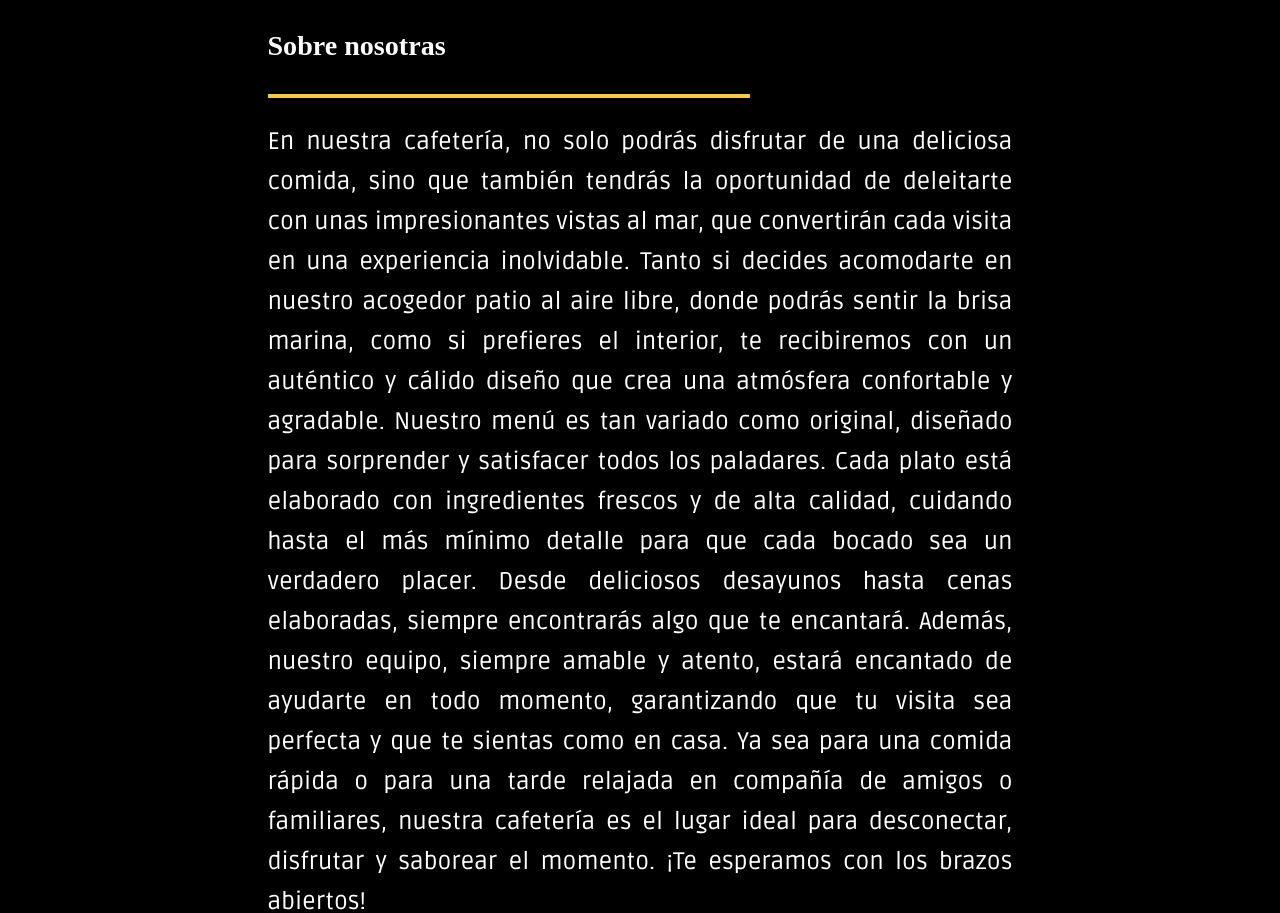
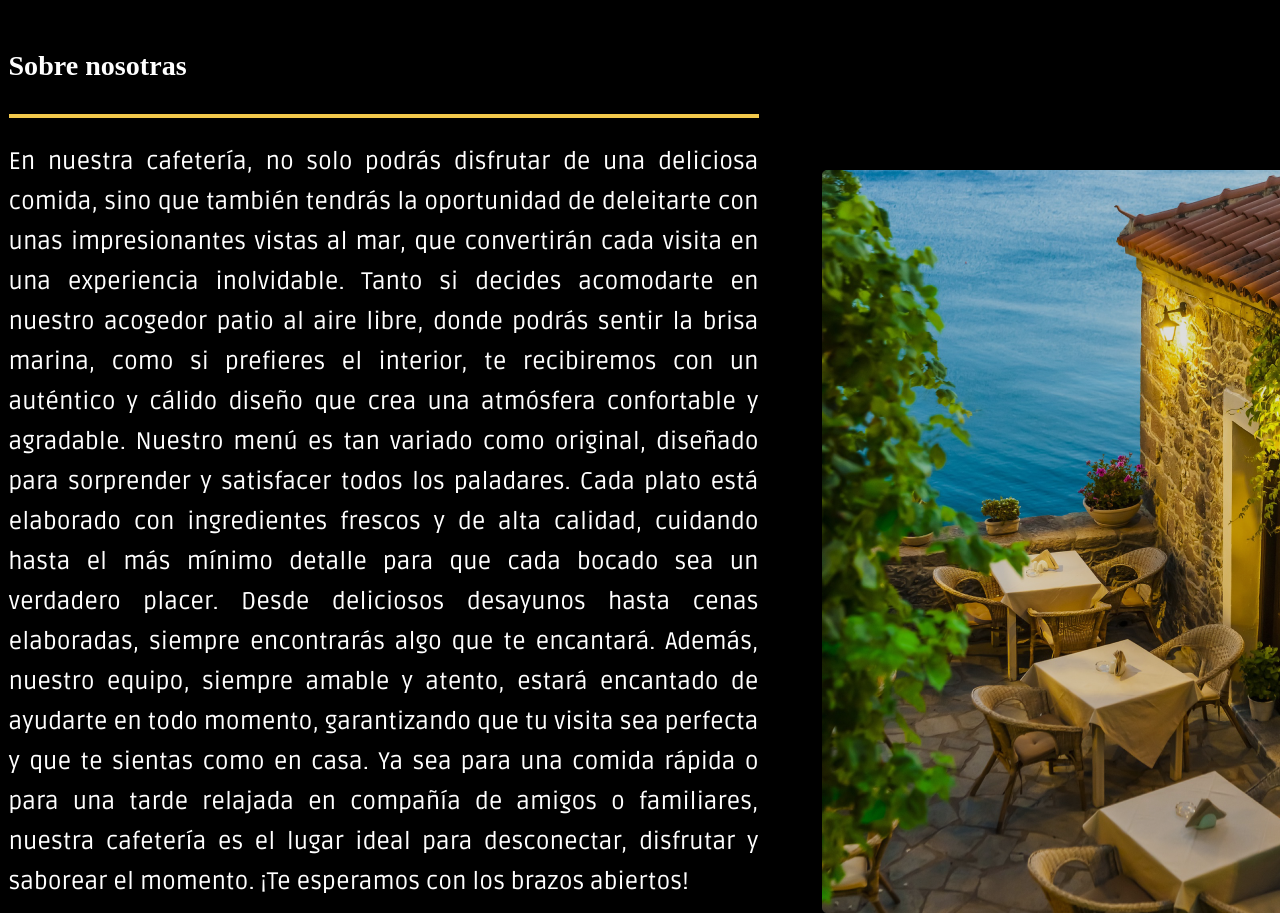
Before and after one commit to OlenaMyroshnykova/TastyPizzeria, a website: page index.html in a window 1280 px wide. Shown: the part 1074-1987 px from the top of the page. Drawn offline with Linux system fonts and the light colour scheme; a web font is replaced by a local one.

Commit message:
edit items location to horisontal, add class text_box

```diff
--- a/index.html
+++ b/index.html
@@ -34,6 +34,7 @@
         </div>
       </div>
       <div class="aboutUs">
+        <div class="text_box">
           <div class="aboutUs_title"><h3>Sobre nosotras</h3></div>
           <div class="lineUnderAboutUs"></div>
           <div class="aboutUs_description">
@@ -41,7 +42,8 @@
               Nuestro menú es tan variado como original, diseñado para sorprender y satisfacer todos los paladares. Cada plato está elaborado con ingredientes frescos y de alta calidad, cuidando hasta el más mínimo detalle para que cada bocado sea un verdadero placer. Desde deliciosos desayunos hasta cenas elaboradas, siempre encontrarás algo que te encantará.
               Además, nuestro equipo, siempre amable y atento, estará encantado de ayudarte en todo momento, garantizando que tu visita sea perfecta y que te sientas como en casa. Ya sea para una comida rápida o para una tarde relajada en compañía de amigos o familiares, nuestra cafetería es el lugar ideal para desconectar, disfrutar y saborear el momento. ¡Te esperamos con los brazos abiertos!</p>
           </div>
-        <div class="restaurant-5521372_1920"><img src="./images/restaurant-5521372_1920.png" alt="restaurant"></div>
+        </div>
+        <div class="restaurant_photo"><img src="./images/restaurant-5521372_1920.png" alt="restaurant"></div>
       </div>
       <div class="ourMenu"></div>
       <div id="pizzaSection" class="cardsPizza"></div>
--- a/styles/main_about_us.css
+++ b/styles/main_about_us.css
@@ -1,11 +1,22 @@
 .lineUnderAboutUs {
     height: 4px;
-    width: 482px;
+    width: 100%;
     justify-content: center;
     background-color: #f2c94c;
   }
 
   .aboutUs_description {
-    width: 745px;
+    width: 750px;
     text-align: justify;
   }
+
+  .aboutUs {
+    display: flex;
+    flex-direction: row;
+    padding: 20px;
+    gap: 5%;
+  }
+
+  .restaurant_photo {
+    align-content: end;
+  }
```
Lines whose indentation alone changed are shown as unchanged.
